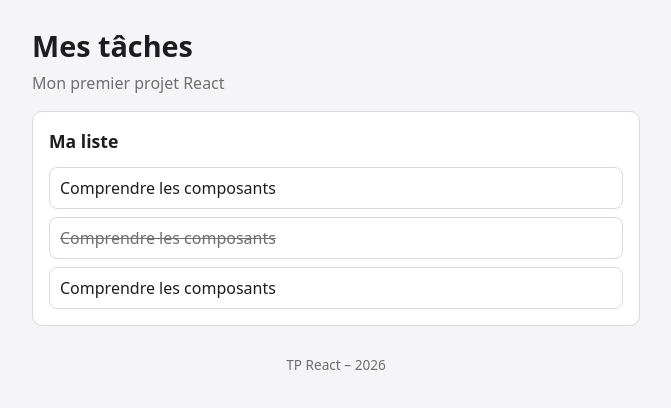
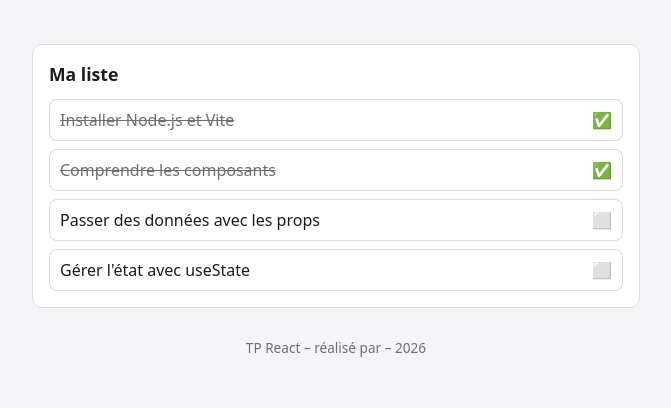
Before and after one commit to must-git/tp-react-taches, a React (Vite) app in the folder mes-taches/: page / in a window 1280 px wide. Shown: the top 408 px of the page, without its empty margins (304-975 px from the left). Built offline with nearby package versions, Linux system fonts and the light colour scheme.

Commit message:
Étape 2 : props, children et listes

```diff
--- a/mes-taches/src/App.jsx
+++ b/mes-taches/src/App.jsx
@@ -1,15 +1,22 @@
 import Entete from './components/Entete.jsx'
 import ListeTaches from './components/ListeTaches.jsx'
 import Pied from './components/Pied.jsx'
+import Carte from './components/Carte.jsx'
+
+const TACHES = [
+  { id: 1, titre: 'Installer Node.js et Vite', terminee: true },
+  { id: 2, titre: 'Comprendre les composants', terminee: true },
+  { id: 3, titre: 'Passer des données avec les props', terminee: false },
+  { id: 4, titre: "Gérer l'état avec useState", terminee: false },
+]
 
 function App() {
   return (
     <div className="app">
       <Entete />
-      <section className="carte">
-        <h2>Ma liste</h2>
-        <ListeTaches />
-      </section>
+      <Carte titre="Ma liste">
+        <ListeTaches taches={TACHES} />
+      </Carte>
       <Pied />
     </div>
   )
--- /dev/null
+++ b/mes-taches/src/components/Carte.jsx
@@ -0,0 +1,10 @@
+function Carte({ titre, children }) {
+  return (
+    <section className="carte">
+      <h2>{titre}</h2>
+      {children}
+    </section>
+  )
+}
+
+export default Carte
--- a/mes-taches/src/components/Entete.jsx
+++ b/mes-taches/src/components/Entete.jsx
@@ -1,8 +1,8 @@
-function Entete() {
+function Entete({ titre, sousTitre }) {
   return (
     <header className="entete">
-      <h1>Mes tâches</h1>
-      <p>Mon premier projet React</p>
+      <h1>{titre}</h1>
+      <p>{sousTitre}</p>
     </header>
   )
 }
--- a/mes-taches/src/components/ListeTaches.jsx
+++ b/mes-taches/src/components/ListeTaches.jsx
@@ -1,15 +1,11 @@
-function ListeTaches() {
+import Tache from './Tache';
+function ListeTaches({ taches }) {
   return (
     <ul className="liste-taches">
-      <li className="tache">
-        <span className="titre">Comprendre les composants</span>
-      </li>
-      <li className="tache terminee">
-        <span className="titre">Comprendre les composants</span>
-      </li>
-      <li className="tache">
-        <span className="titre">Comprendre les composants</span>
-      </li>
+      {taches.length === 0 && <p className="vide">Aucune tâche à afficher.</p>}
+      {taches.length > 0 && taches.map((tache) => (
+        <Tache key={tache.id} titre={tache.titre} terminee={tache.terminee} />
+      ))}
     </ul>
   );
 }
--- a/mes-taches/src/components/Pied.jsx
+++ b/mes-taches/src/components/Pied.jsx
@@ -1,8 +1,8 @@
-function Pied() {
+function Pied({ auteur }) {
   const ANNEE = new Date().getFullYear();
   return (
     <footer className="pied">
-      <p>TP React – {ANNEE}</p>
+      <p>TP React – réalisé par {auteur} – {ANNEE}</p>
     </footer>
   );
 }
--- /dev/null
+++ b/mes-taches/src/components/Tache.jsx
@@ -0,0 +1,10 @@
+function Tache({ titre, terminee }) {
+  return (
+    <li className={`tache ${terminee ? 'terminee' : ''}`}>
+      <span className="titre">{titre}</span>
+      <span className="statut">{terminee ? '✅' : '⬜'}</span>
+    </li>
+  );
+}
+
+export default Tache;
```
